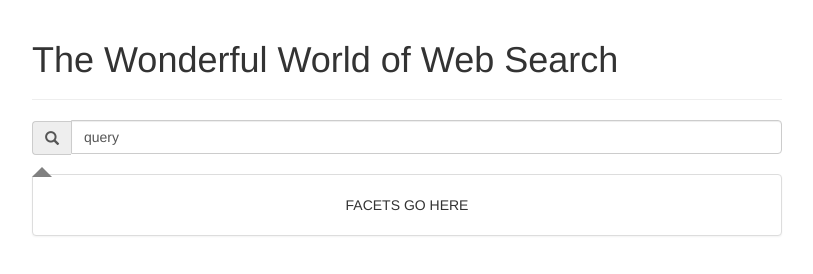
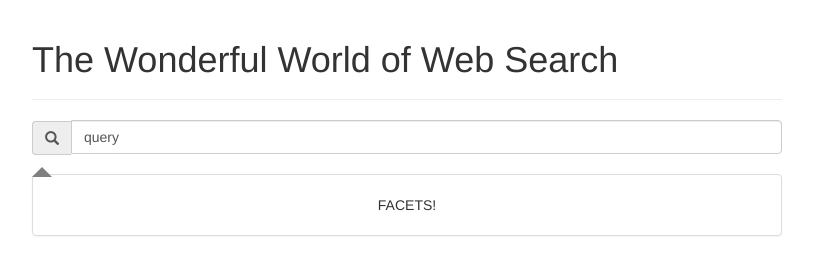
Before and after one commit to hellothereamy/craigslistHousingSearch, a plain HTML site: page index.html in a window 1280 px wide. Shown: the whole page, without its empty margins (233-1046 px from the left). Drawn offline with nearby package versions, Linux system fonts and the light colour scheme.

Commit message:
index and css pages

```diff
--- a/index.html
+++ b/index.html
@@ -42,7 +42,7 @@
         <div class="col-xs-8 col-xs-offset-2">
         	<div class="arrow top right"></div>
 		    <div class="facets-bubble panel panel-default">
-		      FACETS GO HERE
+		      FACETS!
 		    </div>
 		</div>
 	</div>
--- a/main.css
+++ b/main.css
@@ -23,3 +23,5 @@
 	margin-top: 3px
 
 }
+
+/*random comment */
```
